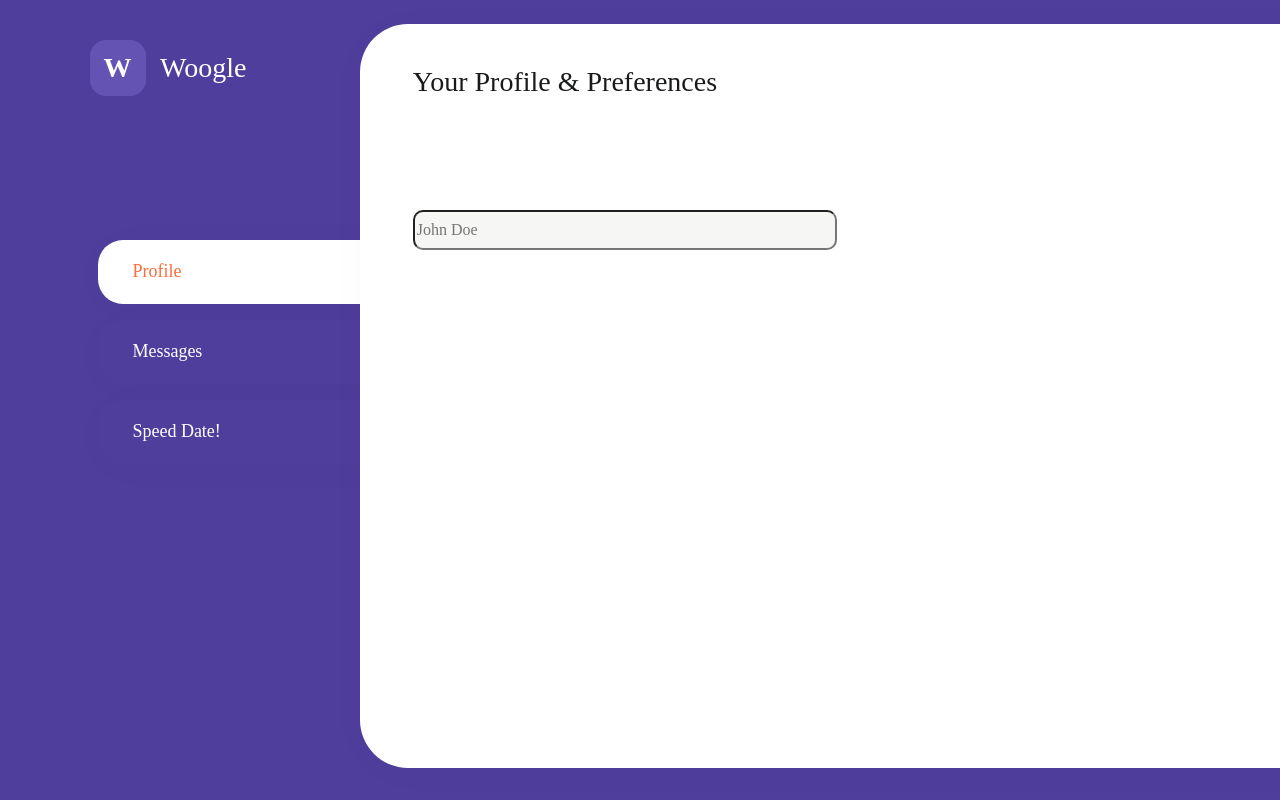
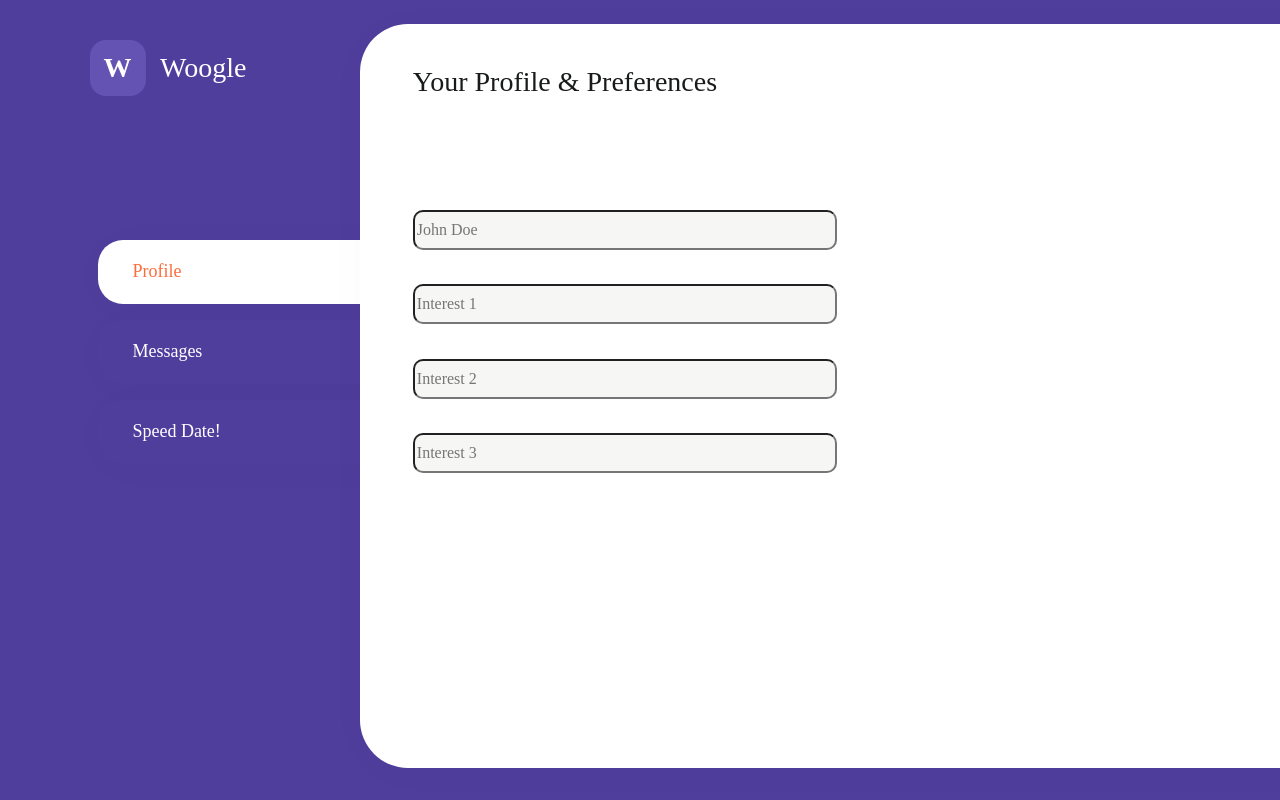
Before and after one commit to neeltron/Woogle, a Flask app: page / in a window 1280 px wide. Run offline with Flask 2, Linux system fonts and the light colour scheme.

Commit message:
added text fields

```diff
--- a/templates/index.html
+++ b/templates/index.html
@@ -146,7 +146,7 @@
         width: 424px;
         height: 40px;
         left: 5%;
-        top: 30%;
+        top: 35%;
         background: #F6F6F5;
         border-radius: 10px;
         font-family: Poppins;
@@ -159,7 +159,7 @@
         width: 424px;
         height: 40px;
         left: 5%;
-        top: 35%;
+        top: 45%;
         background: #F6F6F5;
         border-radius: 10px;
         font-family: Poppins;
@@ -172,7 +172,7 @@
         width: 424px;
         height: 40px;
         left: 5%;
-        top: 40%;
+        top: 55%;
         background: #F6F6F5;
         border-radius: 10px;
         font-family: Poppins;
@@ -201,6 +201,9 @@
     <div id = "main">
       <div id = "subhead">Your Profile & Preferences</div>
       <input id = "tf1" placeholder = "John Doe" />
+      <input id = "tf2" placeholder = "Interest 1" />
+      <input id = "tf3" placeholder = "Interest 2" />
+      <input id = "tf4" placeholder = "Interest 3" />
     </div>
   </body>
 </html>
```
